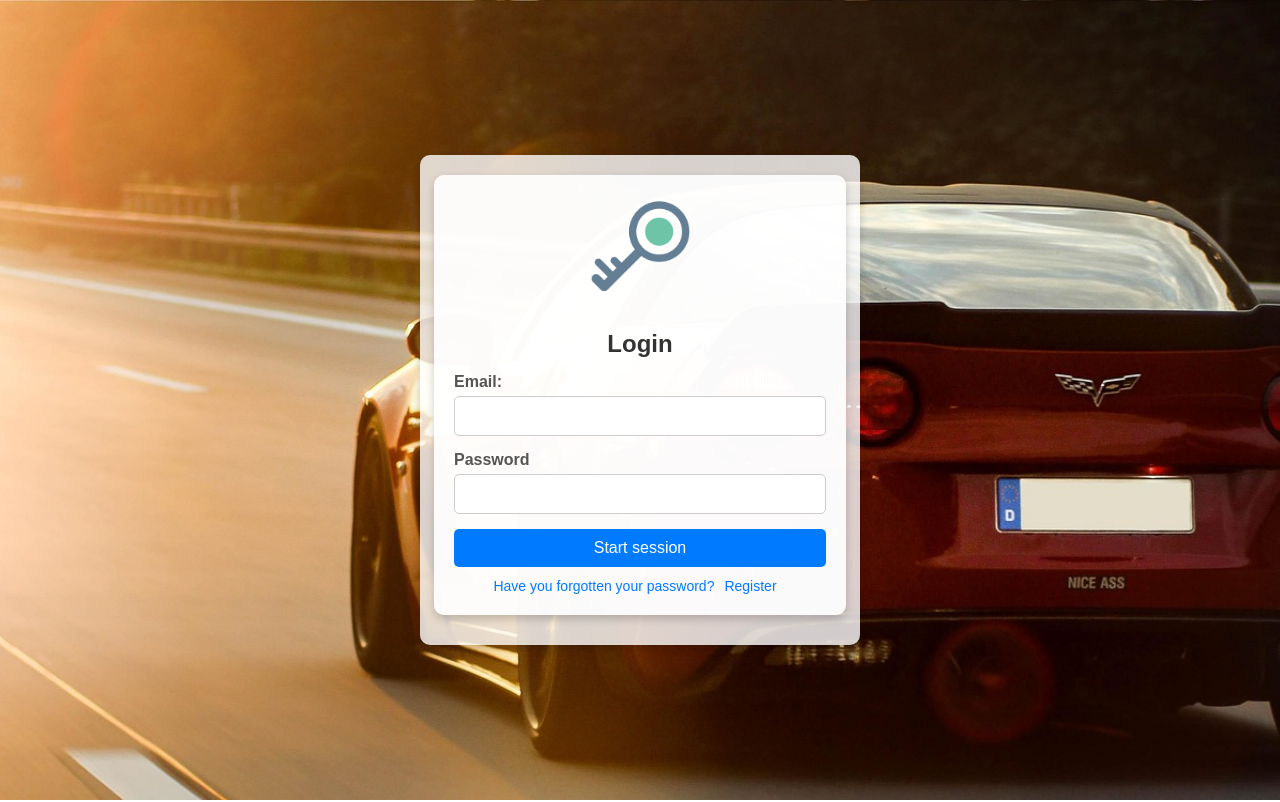
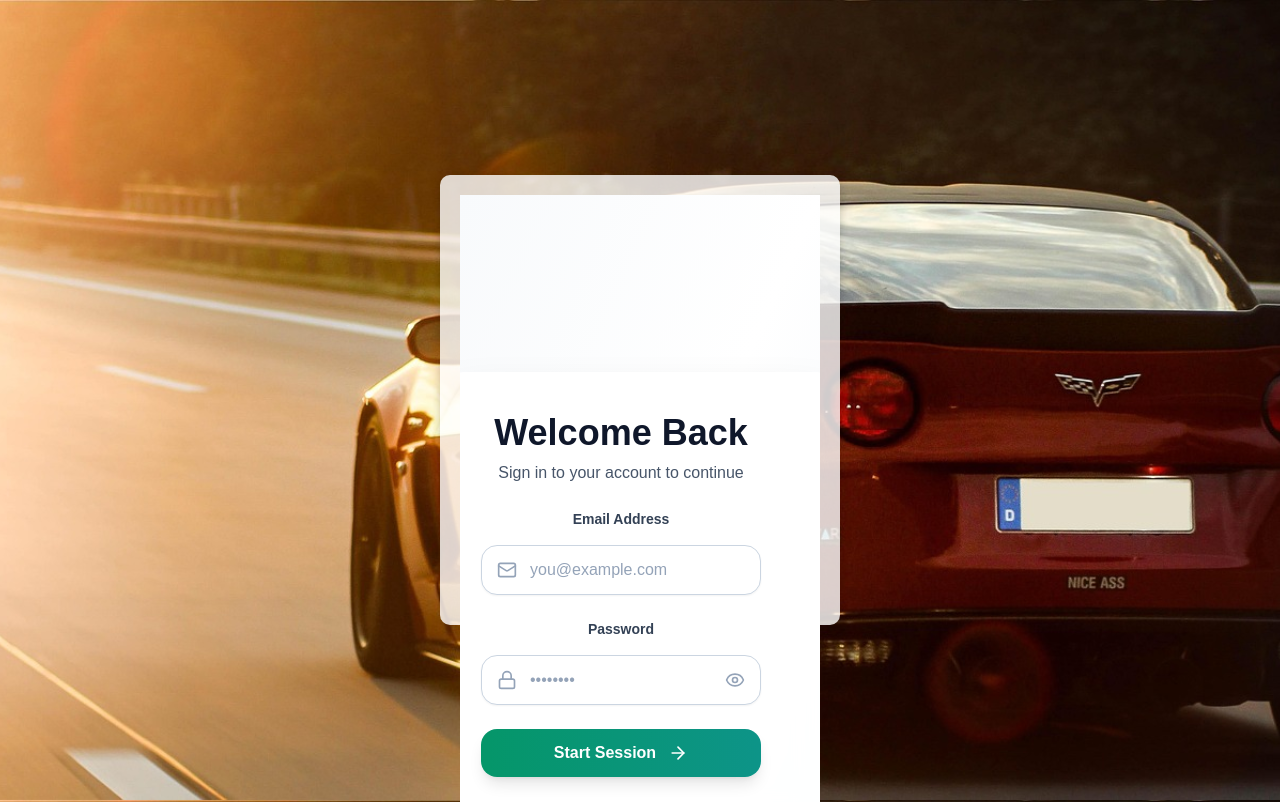
Before and after one commit to felix-mendoz/Emilio, a React (Vite) app: page / in a window 1280 px wide. Shown: the top 802 px of the page. Built offline with nearby package versions, Linux system fonts and the light colour scheme.

Commit message:
Cambio para usar taiwnind

```diff
--- a/index.html
+++ b/index.html
@@ -4,6 +4,7 @@
     <meta charset="UTF-8" />
     <link rel="icon" type="image/svg+xml" href="/vite.svg" />
     <meta name="viewport" content="width=device-width, initial-scale=1.0" />
+     <script src="https://cdn.tailwindcss.com"></script>
     <title>Our Second Proyect</title>
   </head>
   <body>
--- a/package.json
+++ b/package.json
@@ -10,6 +10,7 @@
     "preview": "vite preview"
   },
   "dependencies": {
+    "lucide-react": "^0.525.0",
     "react": "^19.1.0",
     "react-dom": "^19.1.0",
     "react-router-dom": "^7.6.2"
@@ -19,10 +20,13 @@
     "@types/react": "^19.1.2",
     "@types/react-dom": "^19.1.2",
     "@vitejs/plugin-react-swc": "^3.9.0",
+    "autoprefixer": "^10.4.21",
     "eslint": "^9.25.0",
     "eslint-plugin-react-hooks": "^5.2.0",
     "eslint-plugin-react-refresh": "^0.4.19",
     "globals": "^16.0.0",
+    "postcss": "^8.5.6",
+    "tailwindcss": "^4.1.11",
     "typescript": "~5.8.3",
     "typescript-eslint": "^8.30.1",
     "vite": "^6.3.5"
--- a/src/Login.tsx
+++ b/src/Login.tsx
@@ -1,53 +1,150 @@
-import React, {useState} from "react";
-import "./styles.css"
+"use client"
+
+import type React from "react"
+import { useState } from "react"
+import { Eye, EyeOff, Mail, Lock, ArrowRight } from "lucide-react"
 
 interface LoginProps {
-    onLogin : (email: string, password: string) => void;
+  onLogin: (email: string, password: string) => void
 }
 
-    const Login: React.FC<LoginProps> = ({onLogin}) => {
-        const [email, setEmail] = useState("");
-        const [password, setpassword] = useState("");
+const Login: React.FC<LoginProps> = ({ onLogin }) => {
+  const [email, setEmail] = useState("")
+  const [password, setPassword] = useState("")
+  const [showPassword, setShowPassword] = useState(false)
+  const [isLoading, setIsLoading] = useState(false)
 
-        const HandleSubmit = (event: React.FormEvent) => {
-            event.preventDefault();
-            onLogin(email,password);
+  const handleSubmit = async (e: React.FormEvent) => {
+    e.preventDefault()
+    setIsLoading(true)
+
+    setTimeout(() => {
+      onLogin(email, password)
+      setIsLoading(false)
+    }, 1000)
   }
 
   return (
-            <div className="login-container">
-                <div className="login-box">
-                    <div className="login-image"></div>
-                    <div className="login-form">
-                        <h2>Login</h2>
-                        <form onSubmit={HandleSubmit}>
-                            <div className="input-group">
-                                <label htmlFor="">Email: </label>
-                                <input type="email"
+    <main className="min-h-screen bg-gradient-to-br from-slate-50 via-white to-slate-100 flex items-center justify-center px-8 py-16 relative overflow-hidden">
+      {/* Fondo decorativo */}
+      <div className="absolute inset-0 bg-grid-slate-100 [mask-image:linear-gradient(0deg,white,rgba(255,255,255,0.6))] -z-10"></div>
+      <div className="absolute top-0 left-1/2 -translate-x-1/2 w-[40rem] h-[24rem] bg-gradient-to-r from-emerald-300/20 to-teal-300/20 rounded-full blur-3xl -z-10"></div>
+
+      <section className="bg-white/90 backdrop-blur-md rounded-3xl shadow-2xl border border-white/25 max-w-4xl min-w-[400px] p-10 relative flex items-center gap-16">
+        {/* Izquierda: Formulario */}
+        <form onSubmit={handleSubmit} className="flex-1 space-y-6 min-w-[280px]">
+          <div>
+            <h1 className="text-4xl font-extrabold text-slate-900 mb-2">Welcome Back</h1>
+            <p className="text-slate-600 text-base mb-6">Sign in to your account to continue</p>
+          </div>
+
+          <div className="space-y-4">
+            <label
+              htmlFor="email"
+              className="block text-sm font-semibold text-slate-700"
+            >
+              Email Address
+            </label>
+            <div className="relative">
+              <div className="absolute inset-y-0 left-0 pl-4 flex items-center pointer-events-none">
+                <Mail className="h-5 w-5 text-slate-400" />
+              </div>
+              <input
+                id="email"
+                type="email"
+                required
                 value={email}
-                                onChange={(e) => setEmail(e.target.value)} required className="input-field"/>
+                onChange={(e) => setEmail(e.target.value)}
+                placeholder="you@example.com"
+                className="w-full pl-12 pr-4 py-3 border border-slate-300 rounded-2xl shadow-sm placeholder-slate-400 focus:outline-none focus:ring-emerald-500/30 focus:ring-2 focus:border-emerald-500 bg-white transition"
+                autoComplete="email"
+              />
             </div>
-                            <div className="input-group">
-                                <label>Password</label>
-                                <input type="password" className="input-field"
+          </div>
+
+          <div className="space-y-4">
+            <label
+              htmlFor="password"
+              className="block text-sm font-semibold text-slate-700"
+            >
+              Password
+            </label>
+            <div className="relative">
+              <div className="absolute inset-y-0 left-0 pl-4 flex items-center pointer-events-none">
+                <Lock className="h-5 w-5 text-slate-400" />
+              </div>
+              <input
+                id="password"
+                type={showPassword ? "text" : "password"}
                 required
                 value={password}
-                                onChange={(e) => setpassword(e.target.value)}/>
+                onChange={(e) => setPassword(e.target.value)}
+                placeholder="••••••••"
+                className="w-full pl-12 pr-14 py-3 border border-slate-300 rounded-2xl shadow-sm placeholder-slate-400 focus:outline-none focus:ring-emerald-500/30 focus:ring-2 focus:border-emerald-500 bg-white transition"
+                autoComplete="current-password"
+              />
+              <button
+                type="button"
+                onClick={() => setShowPassword(!showPassword)}
+                className="absolute inset-y-0 right-0 pr-4 flex items-center text-slate-400 hover:text-slate-600 transition-colors"
+                aria-label={showPassword ? "Hide password" : "Show password"}
+              >
+                {showPassword ? <EyeOff className="h-5 w-5" /> : <Eye className="h-5 w-5" />}
+              </button>
+            </div>
           </div>
 
-                            <button type="submit" className="login-button">Start session</button>
+          <button
+            type="submit"
+            disabled={isLoading}
+            className="w-full bg-gradient-to-r from-emerald-600 to-teal-600 text-white py-3 rounded-2xl font-semibold hover:from-emerald-700 hover:to-teal-700 focus:outline-none focus:ring-4 focus:ring-emerald-500/40 transition shadow-lg hover:shadow-xl transform hover:-translate-y-1 disabled:opacity-50 disabled:cursor-not-allowed disabled:transform-none flex items-center justify-center gap-3"
+          >
+            {isLoading ? (
+              <>
+                <div className="w-5 h-5 border-2 border-white/30 border-t-white rounded-full animate-spin"></div>
+                Signing In...
+              </>
+            ) : (
+              <>
+                Start Session
+                <ArrowRight className="w-5 h-5" />
+              </>
+            )}
+          </button>
         </form>
 
-                        <div className="login-links">
-                            <a href="#">Have you forgotten your password?</a>
-                            <a href="#">Register</a>
+        {/* Derecha: Links de ayuda */}
+        <aside className="w-72 flex flex-col items-center text-center space-y-6 text-slate-600">
+          <div className="relative w-full">
+            <div className="absolute inset-0 flex items-center">
+              <div className="w-full border-t border-slate-300"></div>
+            </div>
+            <div className="relative inline-block px-4 bg-white text-slate-500 select-none">
+              Need help?
+            </div>
           </div>
 
+          <nav className="flex flex-col space-y-4 text-sm w-full">
+            <a
+              href="#"
+              className="block text-emerald-600 hover:text-emerald-700 font-semibold transition-colors hover:underline decoration-2 underline-offset-2"
+            >
+              Forgot your password?
+            </a>
+            <div className="text-slate-600">
+              {"Don't have an account? "}
+              <a
+                href="#"
+                className="text-emerald-600 hover:text-emerald-700 font-semibold transition-colors hover:underline decoration-2 underline-offset-2"
+              >
+                Sign up here
+              </a>
             </div>
-                </div>
-            </div>
+          </nav>
+        </aside>
+      </section>
+    </main>
   )
-
 }
 
-    export default Login;
+export default Login
```
Also changed, not shown: 1 other file (tests, documents, lock files or other folders). Lines whose indentation alone changed are shown as unchanged.
